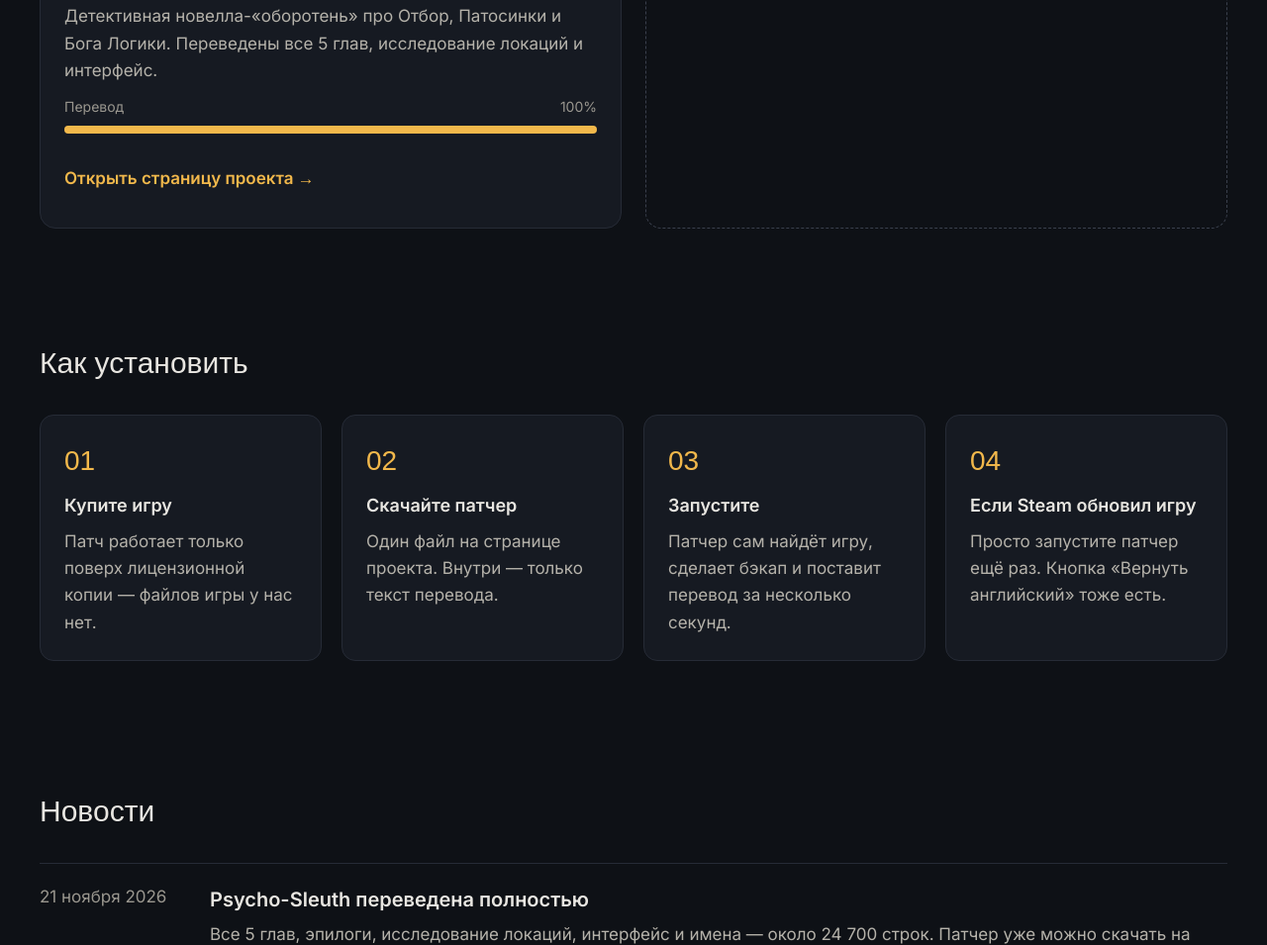
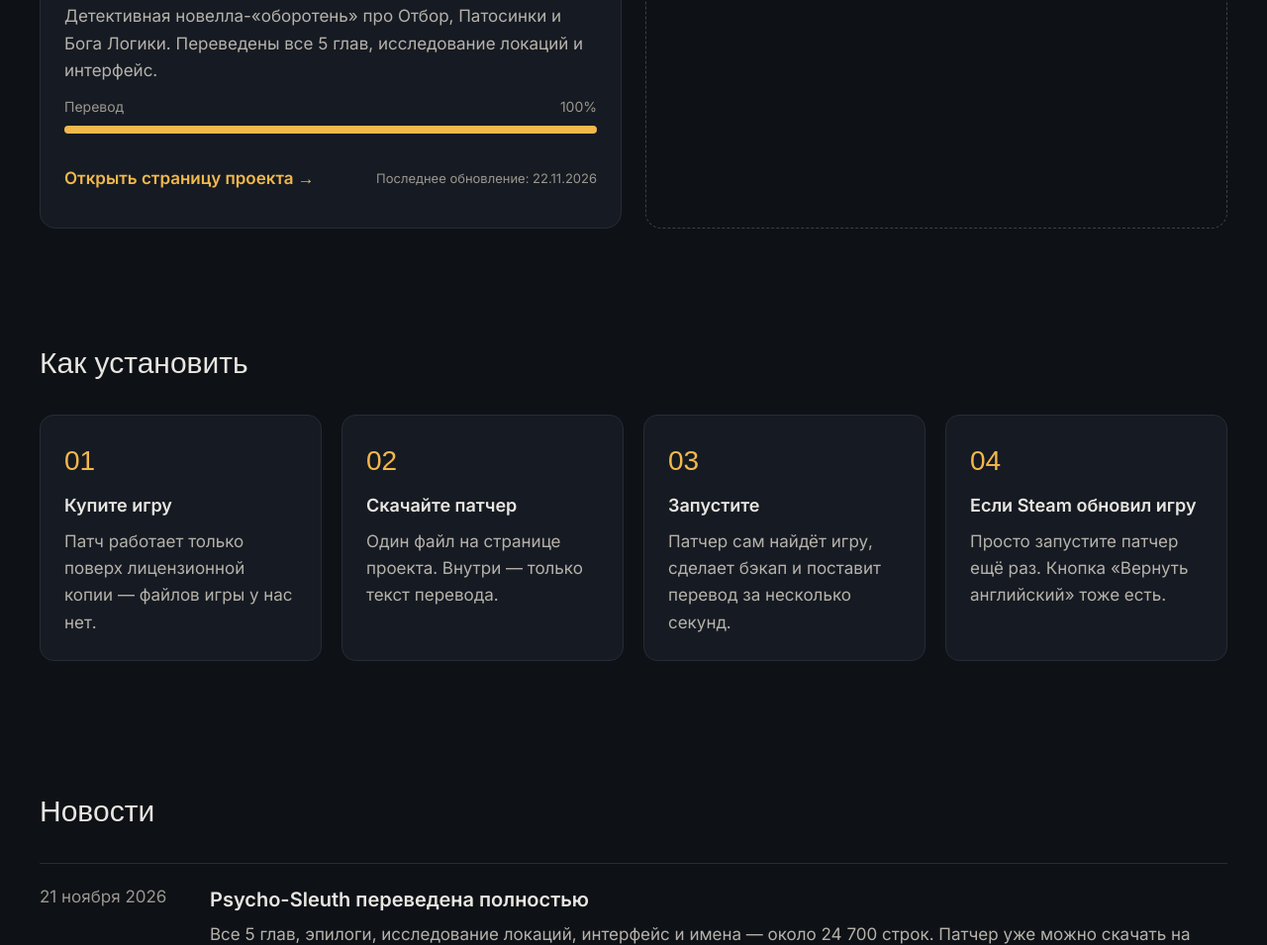
Before and after one commit to worthless666-loc/worthless666-loc.github.io, a plain HTML site: page index.html in a window 1280 px wide. Shown: the part 1241-2196 px from the top of the page at 99% size. Drawn offline with Linux system fonts and the light colour scheme; a web font is replaced by a local one.

Commit message:
Add files via upload

```diff
--- a/index.html
+++ b/index.html
@@ -61,7 +61,10 @@ a{color:#F2B84B}a:hover{color:#FFD27A}
 <div style="display: flex; justify-content: space-between; font-size: 14px; color: #9A978F"><span>Перевод</span><span>100%</span></div>
 <div style="height: 8px; background: #262B36; border-radius: 999px"><div style="width: 100%; height: 8px; background: #F2B84B; border-radius: 999px"></div></div>
 </div>
-<a href="psycho-sleuth.html" style="margin-top: 8px; text-decoration: none; font-weight: 600; padding: 12px 0">Открыть страницу проекта →</a>
+<div style="margin-top: 8px; display: flex; justify-content: space-between; align-items: center; gap: 12px; flex-wrap: wrap">
+<a href="psycho-sleuth.html" style="text-decoration: none; font-weight: 600; padding: 12px 0">Открыть страницу проекта →</a>
+<span style="font-size: 13px; color: #9A978F">Последнее обновление: 22.11.2026</span>
+</div>
 </div>
 </article>
 
```
